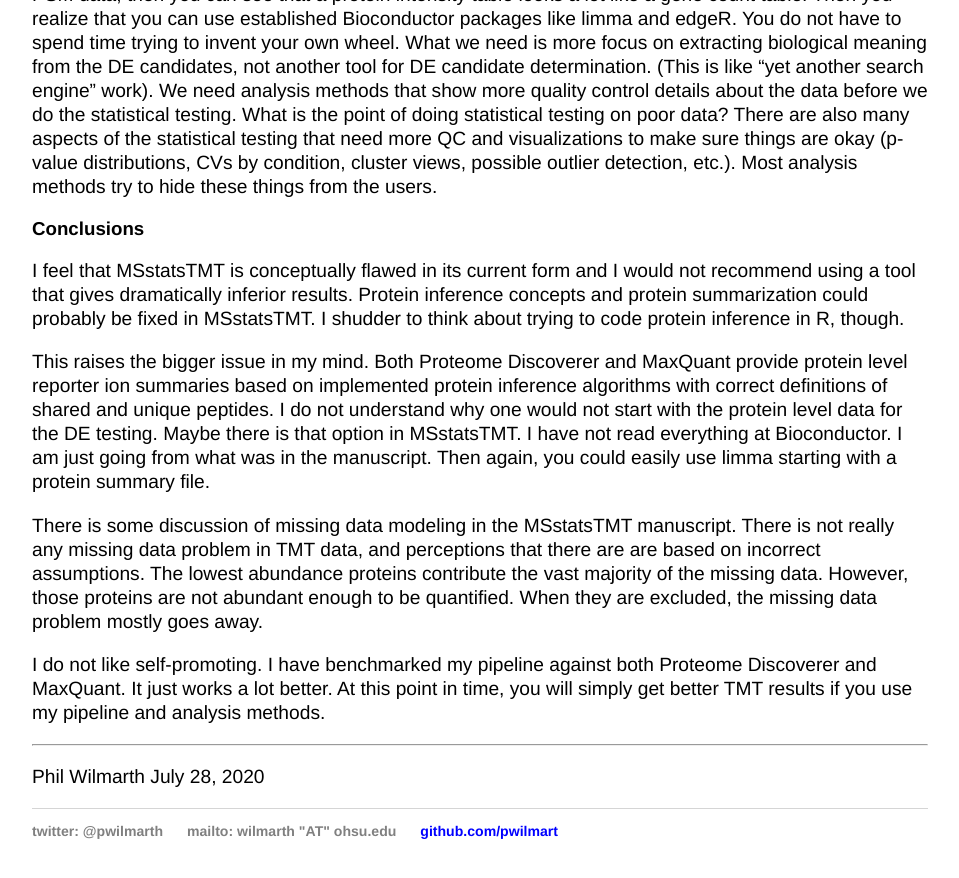
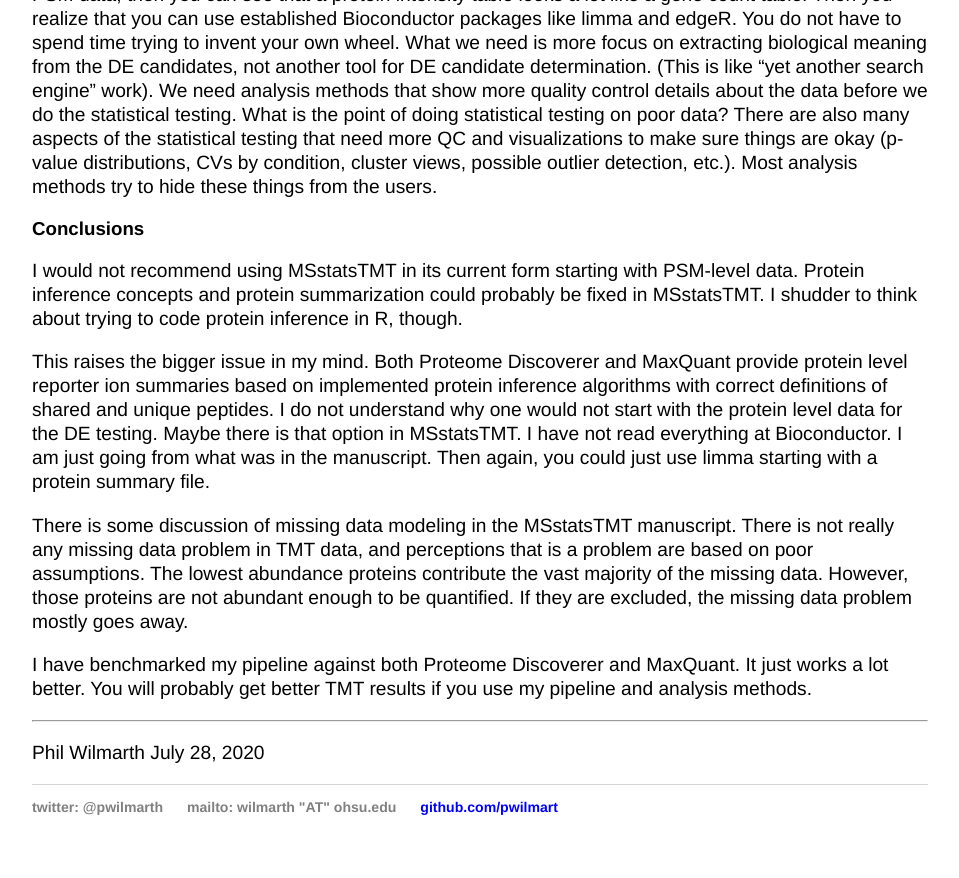
Before and after one commit to pwilmart/pwilmart.github.io, a Jekyll site: the page built from _posts/2020-07-24-Houston-we-have-a-discrepancy.md, in a window 1280 px wide and 900 px high, scrolled down 3869 px. Shown: the top 878 px of the window, without its empty margins (160-1119 px from the left). Built offline with Jekyll 4.4.1, drawn with Linux system fonts in a browser that asks for light colours; some of the changed text lies outside the part shown.

Commit message:
edits to latest blog post

```diff
--- a/_posts/2020-07-24-Houston-we-have-a-discrepancy.md
+++ b/_posts/2020-07-24-Houston-we-have-a-discrepancy.md
@@ -78,13 +78,13 @@
 
 ### Conclusions
 
-I feel that MSstatsTMT is conceptually flawed in its current form and I would not recommend using a tool that gives dramatically inferior results. Protein inference concepts and protein summarization could probably be fixed in MSstatsTMT. I shudder to think about trying to code protein inference in R, though.
+I would not recommend using MSstatsTMT in its current form starting with PSM-level data. Protein inference concepts and protein summarization could probably be fixed in MSstatsTMT. I shudder to think about trying to code protein inference in R, though.
 
-This raises the bigger issue in my mind. Both Proteome Discoverer and MaxQuant provide protein level reporter ion summaries based on implemented protein inference algorithms with correct definitions of shared and unique peptides. I do not understand why one would not start with the protein level data for the DE testing. Maybe there is that option in MSstatsTMT. I have not read everything at Bioconductor. I am just going from what was in the manuscript. Then again, you could easily use limma starting with a protein summary file.
+This raises the bigger issue in my mind. Both Proteome Discoverer and MaxQuant provide protein level reporter ion summaries based on implemented protein inference algorithms with correct definitions of shared and unique peptides. I do not understand why one would not start with the protein level data for the DE testing. Maybe there is that option in MSstatsTMT. I have not read everything at Bioconductor. I am just going from what was in the manuscript. Then again, you could just use limma starting with a protein summary file.
 
-There is some discussion of missing data modeling in the MSstatsTMT manuscript. There is not really any missing data problem in TMT data, and perceptions that there are are based on incorrect assumptions. The lowest abundance proteins contribute the vast majority of the missing data. However, those proteins are not abundant enough to be quantified. When they are excluded, the missing data problem mostly goes away.
+There is some discussion of missing data modeling in the MSstatsTMT manuscript. There is not really any missing data problem in TMT data, and perceptions that is a problem are based on poor assumptions. The lowest abundance proteins contribute the vast majority of the missing data. However, those proteins are not abundant enough to be quantified. If they are excluded, the missing data problem mostly goes away.
 
-I do not like self-promoting. I have benchmarked my pipeline against both Proteome Discoverer and MaxQuant. It just works a lot better. At this point in time, you will simply get better TMT results if you use my pipeline and analysis methods.
+I have benchmarked my pipeline against both Proteome Discoverer and MaxQuant. It just works a lot better. You will probably get better TMT results if you use my pipeline and analysis methods.
 
 ---
 
```
Also changed, not shown: other parts of _posts/2020-07-24-Houston-we-have-a-discrepancy.md (+1 -1 lines).
